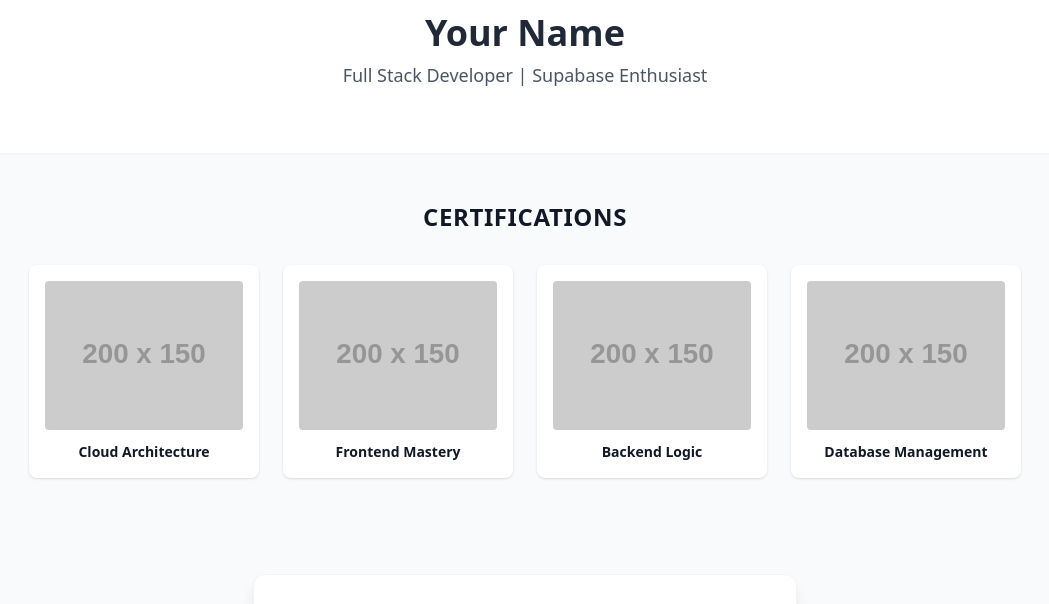
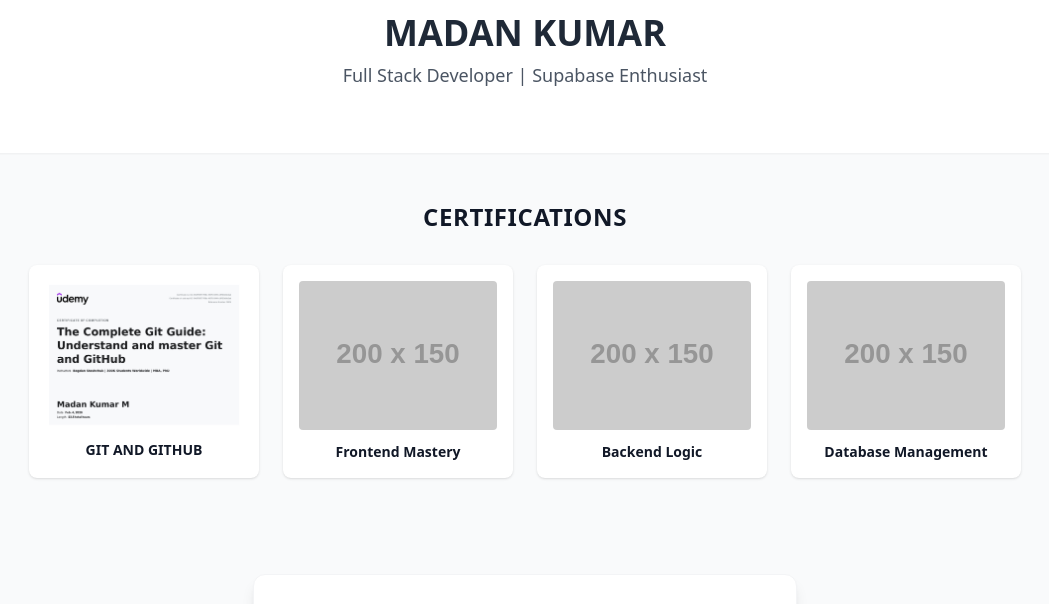
Before and after one commit to madanzo0987-cell/portfolio., a plain HTML site: page index.html in a window 1280 px wide. Shown: the part 195-799 px from the top of the page, without its empty margins (115-1164 px from the left). Drawn offline with nearby package versions, Linux system fonts and the light colour scheme; placeholder pictures from the web are drawn by us.

Commit message:
Update index.html

```diff
--- a/index.html
+++ b/index.html
@@ -11,7 +11,7 @@
 
     <header class="py-16 text-center bg-white shadow-sm">
         <img src="https://via.placeholder.com/150" alt="Profile Picture" class="w-32 h-32 rounded-full mx-auto mb-4 border-4 border-indigo-500 object-cover">
-        <h1 class="text-4xl font-bold text-gray-800">Your Name</h1>
+        <h1 class="text-4xl font-bold text-gray-800">MADAN KUMAR</h1>
         <p class="text-gray-600 mt-2 text-lg">Full Stack Developer | Supabase Enthusiast</p>
     </header>
 
@@ -19,8 +19,8 @@
         <h2 class="text-2xl font-bold mb-8 text-center uppercase tracking-wide">Certifications</h2>
         <div class="grid grid-cols-1 sm:grid-cols-2 lg:grid-cols-4 gap-6">
             <div class="bg-white p-4 shadow rounded-lg hover:shadow-xl transition-shadow duration-300">
-                <img src="https://via.placeholder.com/200x150" alt="Cloud Architecture" class="rounded mb-3 w-full">
-                <p class="font-semibold text-sm text-center">Cloud Architecture</p>
+                <img src="cert1.jpeg" alt="Cloud Architecture" class="rounded mb-3 w-full">
+                <p class="font-semibold text-sm text-center">GIT AND GITHUB</p>
             </div>
             <div class="bg-white p-4 shadow rounded-lg hover:shadow-xl transition-shadow duration-300">
                 <img src="https://via.placeholder.com/200x150" alt="Frontend Mastery" class="rounded mb-3 w-full">
```
